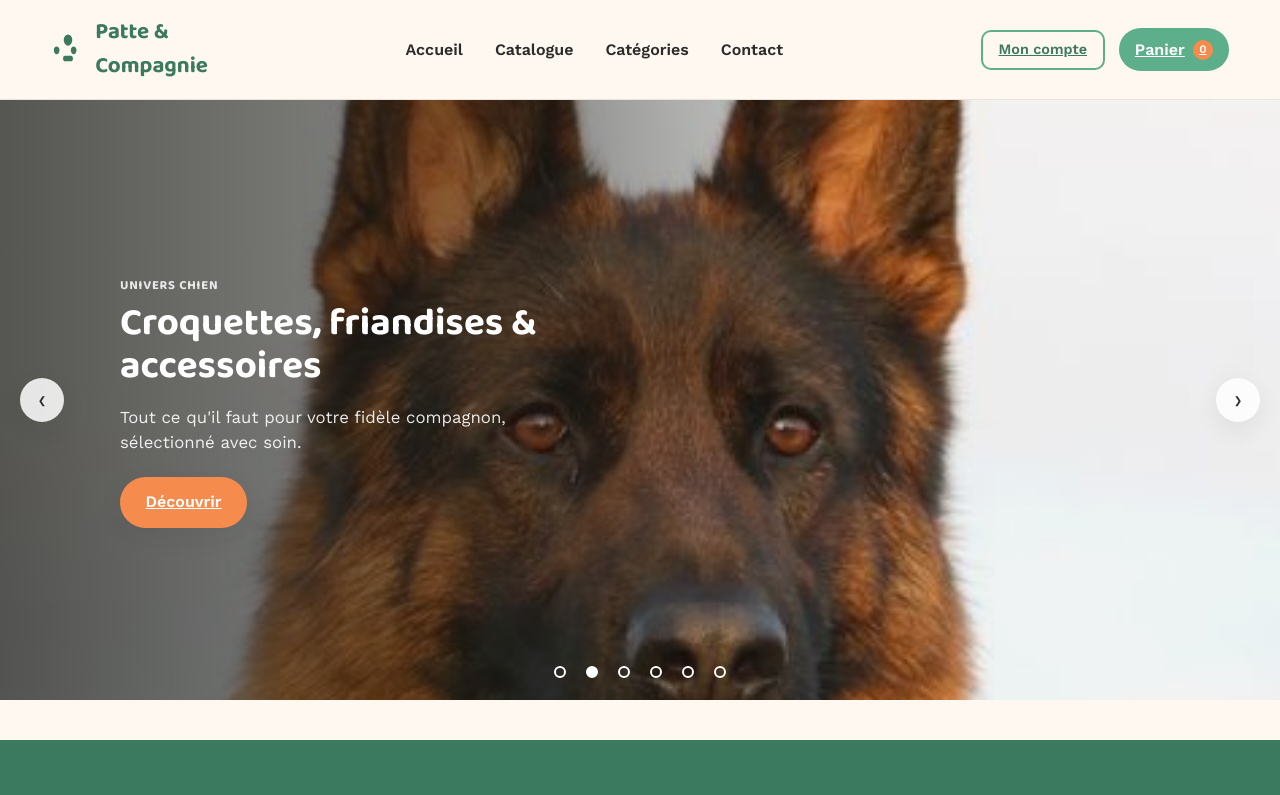
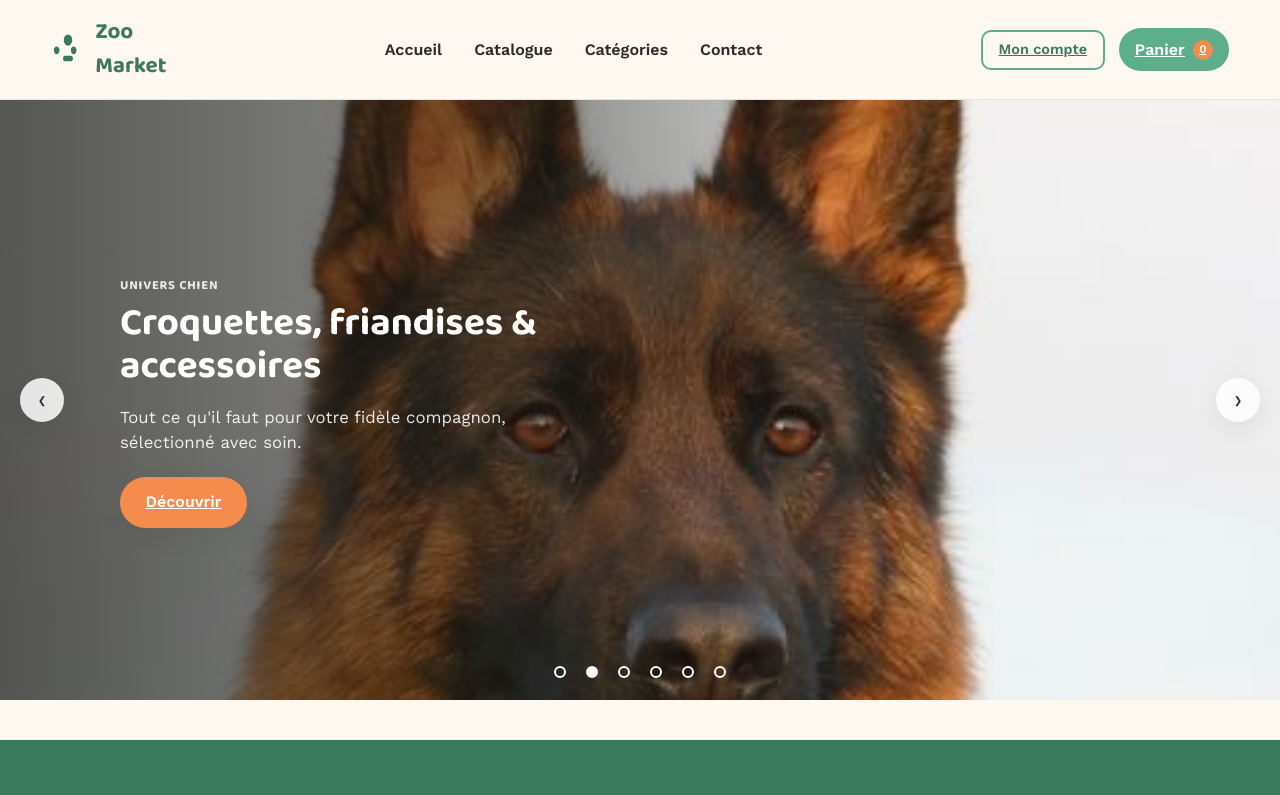
Before and after one commit to Rostom365/sitea_animaux, a Next.js app in the folder patte-compagnie-next/: page / in a window 1280 px wide. Shown: the top 795 px of the page. Built offline with nearby package versions, Linux system fonts and the light colour scheme.

Commit message:
Change header logo text to Zoo Market

```diff
--- a/patte-compagnie-next/src/components/Header.tsx
+++ b/patte-compagnie-next/src/components/Header.tsx
@@ -36,7 +36,7 @@ export default function Header() {
               <ellipse cx="12" cy="5" rx="3" ry="4"/>
               <path d="M6 12c0-1.5-1-2.5-2-2.5s-2 1-2 2.5c0 2 1 3 2 3s2-1 2-3zM18 12c0-1.5-1-2.5-2-2.5s-2 1-2 2.5c0 2 1 3 2 3s2-1 2-3zM10 16c-1 0-1.5.8-1.5 2s.5 2 1.5 2h4c1 0 1.5-.8 1.5-2s-.5-2-1.5-2h-4z"/>
             </svg>
-            <span>Patte &<br/>Compagnie</span>
+            <span>Zoo<br/>Market</span>
           </Link>
 
           <nav className="main-nav">
```
